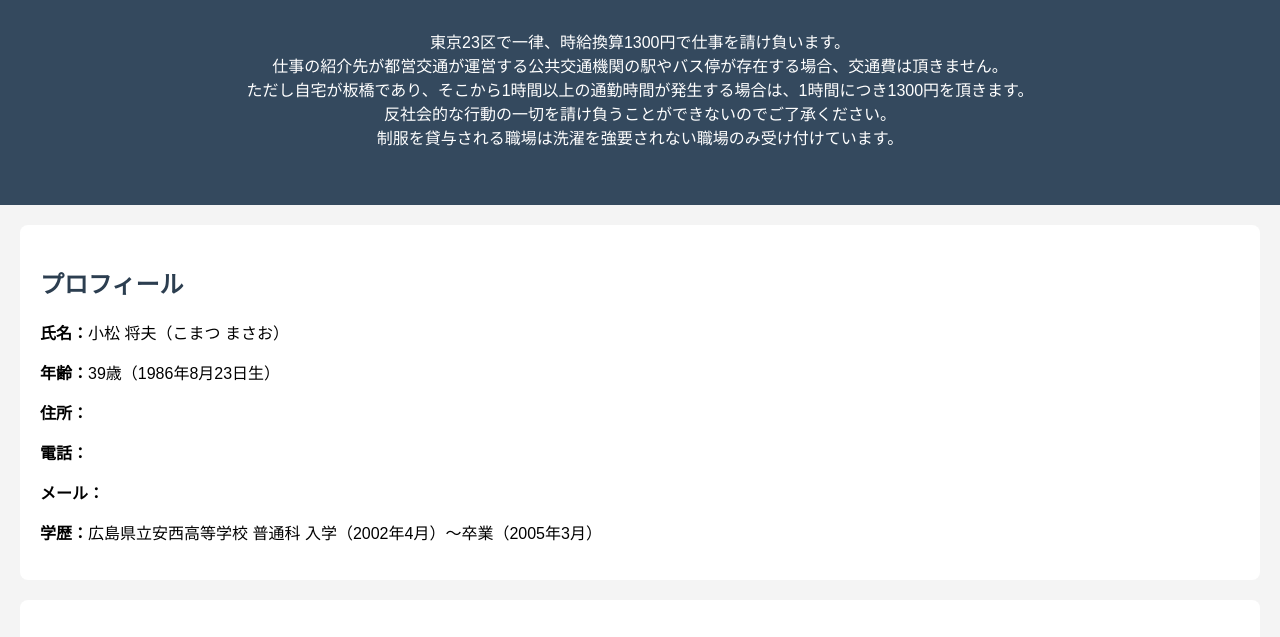
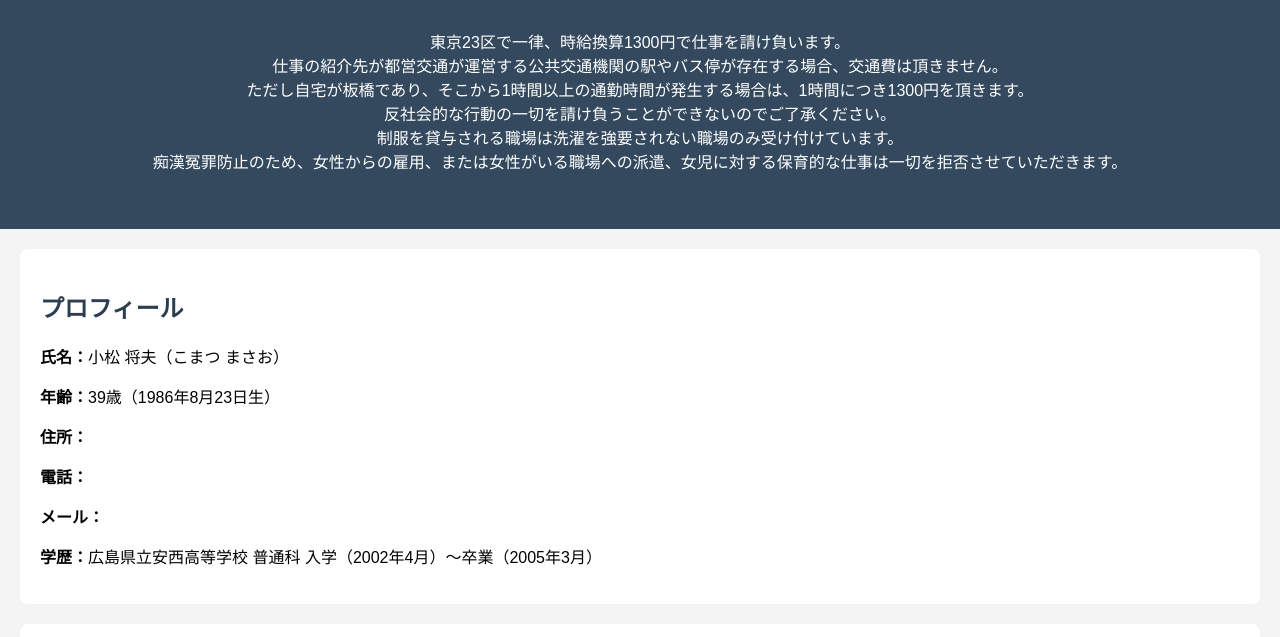
Before and after one commit to MassA-jp-komatsu/job, a plain HTML site: page index.html in a window 1280 px wide. Shown: the part 145-782 px from the top of the page. Drawn offline with Linux system fonts and the light colour scheme.

Commit message:
Update index.html

```diff
--- a/index.html
+++ b/index.html
@@ -40,7 +40,8 @@
      仕事の紹介先が都営交通が運営する公共交通機関の駅やバス停が存在する場合、交通費は頂きません。<br>
      ただし自宅が板橋であり、そこから1時間以上の通勤時間が発生する場合は、1時間につき1300円を頂きます。<br>
      反社会的な行動の一切を請け負うことができないのでご了承ください。<br>
-     制服を貸与される職場は洗濯を強要されない職場のみ受け付けています。
+     制服を貸与される職場は洗濯を強要されない職場のみ受け付けています。<br>
+     痴漢冤罪防止のため、女性からの雇用、または女性がいる職場への派遣、女児に対する保育的な仕事は一切を拒否させていただきます。
   </p>
 </header>
 
```
